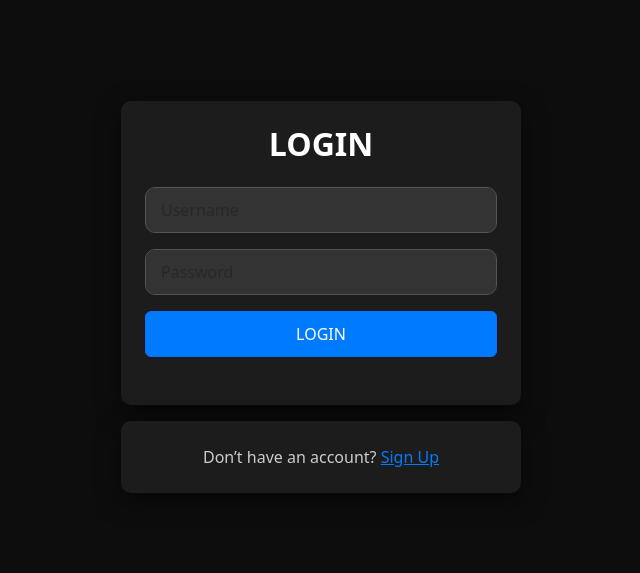
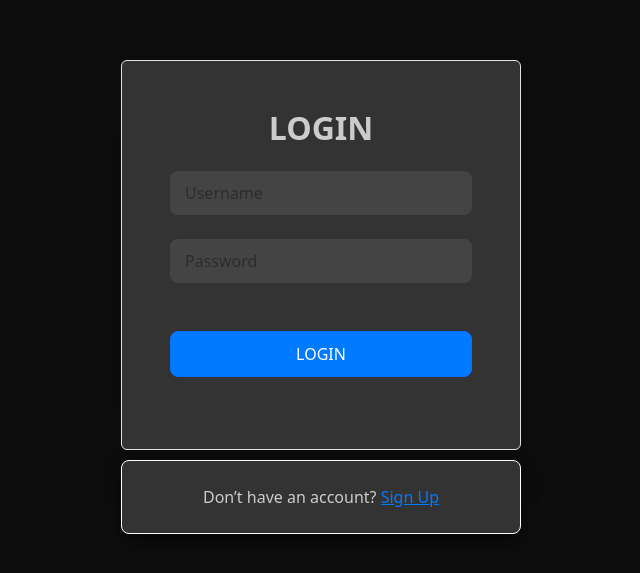
Before and after one commit to 1217Brent/Chore-Calendar, a React (Create React App) app in the folder my-app/: page / in a window 1280 px wide. Shown: the part 103-676 px from the top of the page, without its empty margins (319-959 px from the left). Built offline with nearby package versions, Linux system fonts and the light colour scheme.

Commit message:
Finished initial version.  still need to work on design UI

```diff
--- a/my-app/src/components/choreList.tsx
+++ b/my-app/src/components/choreList.tsx
@@ -4,7 +4,7 @@ import { updateDoc, getDocs, query, collection, where, Timestamp } from "firebas
 import Chore from "../backend/models/chore";
 import ChoreEntryProps from "../backend/models/ChoreEntry";
 import { useNavigate } from "react-router-dom";
-import obfuscateId from "../hooks/obfuscate";
+import obfuscateId from "../functions/obfuscate";
 import NavBar from "./navBar";
 
 const ChoreList: React.FC<ChoreEntryProps> = ({ choreCollection }) => {
@@ -41,15 +41,12 @@ const ChoreList: React.FC<ChoreEntryProps> = ({ choreCollection }) => {
   }
 
   return (
-    <div className="vh-100 d-flex">
+    <div className="d-flex" style={{height: "76vh", borderRadius: 4}}>
       <NavBar />
       <div className=" flex-grow-1 d-flex flex-column p-5" style={{ backgroundColor: "#222222" }}>
         <div className="d-flex justify-content-center align-items-center" >
-          <div className="w-100 bg-white p-4 rounded-4 shadow-sm" style={{ maxWidth: "900px" }}>
-          <h2 className="text-center mb-4" style={{ fontWeight: "bold", color: "#333" }}>
-          To Be Completed
-        </h2>
-            <div style={{ height: "500px", overflowY: "auto" }}>
+          <div className="w-100 bg-dark p-4 rounded-4 shadow-sm" style={{ maxWidth: "900px" }}>
+            <div style={{ height: "600px", overflowY: "auto" }}>
               {choreCollection.map((chore: Chore) => (
                 <div
                   key={chore.id}
@@ -70,7 +67,7 @@ const ChoreList: React.FC<ChoreEntryProps> = ({ choreCollection }) => {
                     <button onClick={() => handleEdit(chore.id)} className="btn btn-outline-light rounded-pill">
                       Edit
                     </button>
-                    <button onClick={() => finishedChore(chore.id)} className="btn btn-dark rounded-pill">
+                    <button onClick={() => finishedChore(chore.id)} className="btn btn-outline-light rounded-pill">
                       {chore.status ? "Finished" : "Mark as Finished"}
                     </button>
                   </div>
--- a/my-app/src/components/dashboard.tsx
+++ b/my-app/src/components/dashboard.tsx
@@ -22,24 +22,24 @@ function DashBoard() {
     <div
       className="d-flex justify-content-center align-items-center vh-100"
       style={{
-        backgroundColor: "#0d0d0d", // Dark gray background
-        padding: "2px", // Add padding to prevent the box from touching the edges
+        backgroundColor: "#0d0d0d",
+        padding: "2px",
       }}
     >
       <div
         className="card shadow-lg p-4 d-flex flex-column"
         style={{
           width: "90%",
-          maxWidth: "1000px", // Ensure it fits within the page
+          maxWidth: "1000px",
           height: "90%",
           maxHeight: "100vh", // Ensure it doesn't go off the page
-          backgroundColor: "#333", // Gray inner box
-          color: "#ccc", // Light gray text
-          borderRadius: "16px", // Rounded corners for the box
-          overflow: "hidden", // Prevent content overflow
+          backgroundColor: "#333",
+          color: "#ccc", //text
+          border: '1px solid white',
+          overflow: "hidden",
         }}
       >
-        <h2 className="text-center text-light mb-4">Dashboard</h2>
+        <h2 className="text-center text-light mb-4" style={{ fontSize: '2rem', fontWeight: '700' }}>Manage Your Chores Here!</h2>
         <ChoreList choreCollection={allChores.choreCollection} />
       </div>
     </div>
--- a/my-app/src/components/login.tsx
+++ b/my-app/src/components/login.tsx
@@ -30,26 +30,27 @@ const Login: React.FC = () => {
     return (
         <div
             className="d-flex justify-content-center align-items-center vh-100"
-            style={{ backgroundColor: '#0d0d0d', flexDirection: 'column' }} // Stack vertically
+            style={{ backgroundColor: '#0d0d0d', flexDirection: 'column' }} // Dark gray outer background
         >
             {/* Login Container */}
             <div
-                className="p-4 mb-3"
+                className="p-5 border rounded shadow-lg"
                 style={{
                     maxWidth: '400px',
                     width: '100%',
-                    backgroundColor: '#1c1c1c', // Dark box
-                    borderRadius: '10px',
-                    color: '#ccc',
-                    boxShadow: '0 8px 24px rgba(0, 0, 0, 0.5)',
+                    backgroundColor: '#333', // Gray inner box
+                    color: '#ccc', // Light gray text
+                    borderRadius: '8px',
+                    boxShadow: '0 8px 16px rgba(0, 0, 0, 0.5)', // Enhanced shadow
+                    border: '2px solid #555', // Thicker border for the login container
                 }}
             >
-                <h1 className="text-center mb-4" style={{ fontSize: '2rem', fontWeight: '700', color: '#fff' }}>
+                <h1 className="text-center mb-4" style={{ fontSize: '2rem', fontWeight: '700' }}>
                     LOGIN
                 </h1>
 
                 <form onSubmit={handleLogin}>
-                    <div className="mb-3">
+                    <div className="mb-4">
                         <input
                             type="email"
                             id="email"
@@ -59,19 +60,16 @@ const Login: React.FC = () => {
                             onChange={(e) => setEmail(e.target.value)}
                             required
                             style={{
-                                backgroundColor: '#333',
+                                backgroundColor: '#444', // Dark gray input
                                 color: '#ccc',
-                                border: '1px solid #555', // Darker border
+                                border: 'none',
                                 padding: '10px 15px',
                                 marginBottom: '10px',
-                                borderRadius: '10px',
+                                borderRadius: '8px', // Rounded border
                             }}
-                            // Adjust placeholder text color to match border
-                            onFocus={(e) => e.target.setAttribute('placeholder', '')}
-                            onBlur={(e) => e.target.setAttribute('placeholder', 'Username')}
                         />
                     </div>
-                    <div className="mb-3">
+                    <div className="mb-5">
                         <input
                             type="password"
                             id="password"
@@ -81,44 +79,53 @@ const Login: React.FC = () => {
                             onChange={(e) => setPassword(e.target.value)}
                             required
                             style={{
-                                backgroundColor: '#333',
+                                backgroundColor: '#444',
                                 color: '#ccc',
-                                border: '1px solid #555', // Darker border
+                                border: 'none',
                                 padding: '10px 15px',
                                 marginBottom: '10px',
-                                borderRadius: '10px',
+                                borderRadius: '8px',
                             }}
-                            // Adjust placeholder text color to match border
-                            onFocus={(e) => e.target.setAttribute('placeholder', '')}
-                            onBlur={(e) => e.target.setAttribute('placeholder', 'Password')}
                         />
                     </div>
-                    {error && <p className="text-danger">{error}</p>}
 
-                    <div className="d-flex justify-content-center mb-4">
-                        <button type="submit" className="btn btn-primary" style={{
-                            width: '100%',
-                            backgroundColor: '#007bff',
-                            padding: '10px 0',
-                            fontWeight: '500',
-                        }}>
+                    {error && (
+                        <p className="text-danger" style={{ textAlign: 'center' }}>
+                            {error}
+                        </p>
+                    )}
+
+                    <div className="d-flex justify-content-between mb-4">
+                        <button
+                            type="submit"
+                            className="btn btn-primary"
+                            style={{
+                                width: '100%',
+                                backgroundColor: '#007bff',
+                                padding: '10px 0',
+                                fontWeight: '500',
+                                borderRadius: '8px', // Rounded button
+                            }}
+                        >
                             LOGIN
                         </button>
                     </div>
                 </form>
             </div>
 
-            {/* "Don’t have an account? Sign Up" Container */}
+            {/* "Don’t have an account? Sign Up" */}
             <div
                 className="p-4"
                 style={{
                     maxWidth: '400px',
                     width: '100%',
-                    backgroundColor: '#1c1c1c', // Dark box
+                    backgroundColor: '#333', // Dark inner box
                     color: '#ccc',
-                    borderRadius: '10px',
-                    boxShadow: '0 8px 24px rgba(0, 0, 0, 0.5)',
+                    borderRadius: '8px',
+                    boxShadow: '0 8px 16px rgba(0, 0, 0, 0.5)',
                     textAlign: 'center',
+                    marginTop: '10px',
+                    border: '1px solid white', // Thicker border with the same color as the login container
                 }}
             >
                 <p className="mb-0" style={{ color: '#ccc' }}>
--- a/my-app/src/components/signUp.tsx
+++ b/my-app/src/components/signUp.tsx
@@ -54,7 +54,6 @@ const SignUp: React.FC = () => {
             navigate('/');
         } catch (error: any) {
             console.error("Error signing up:", error.message);
-            alert("Error signing up: " + error.message);
         }
     };
 
@@ -76,6 +75,7 @@ const SignUp: React.FC = () => {
                     color: '#ccc', // Light gray text
                     borderRadius: '8px',
                     boxShadow: '0 8px 16px rgba(0, 0, 0, 0.5)', // Enhanced shadow
+                    border: '1px solid white',
                 }}
             >
                 <h2 className="text-center mb-4">Sign Up</h2>
```
Also changed, not shown: my-app/src/components/navBar.tsx (+15 -22 lines), my-app/src/functions/obfuscate.tsx (renamed from my-app/src/hooks/obfuscate.tsx).
